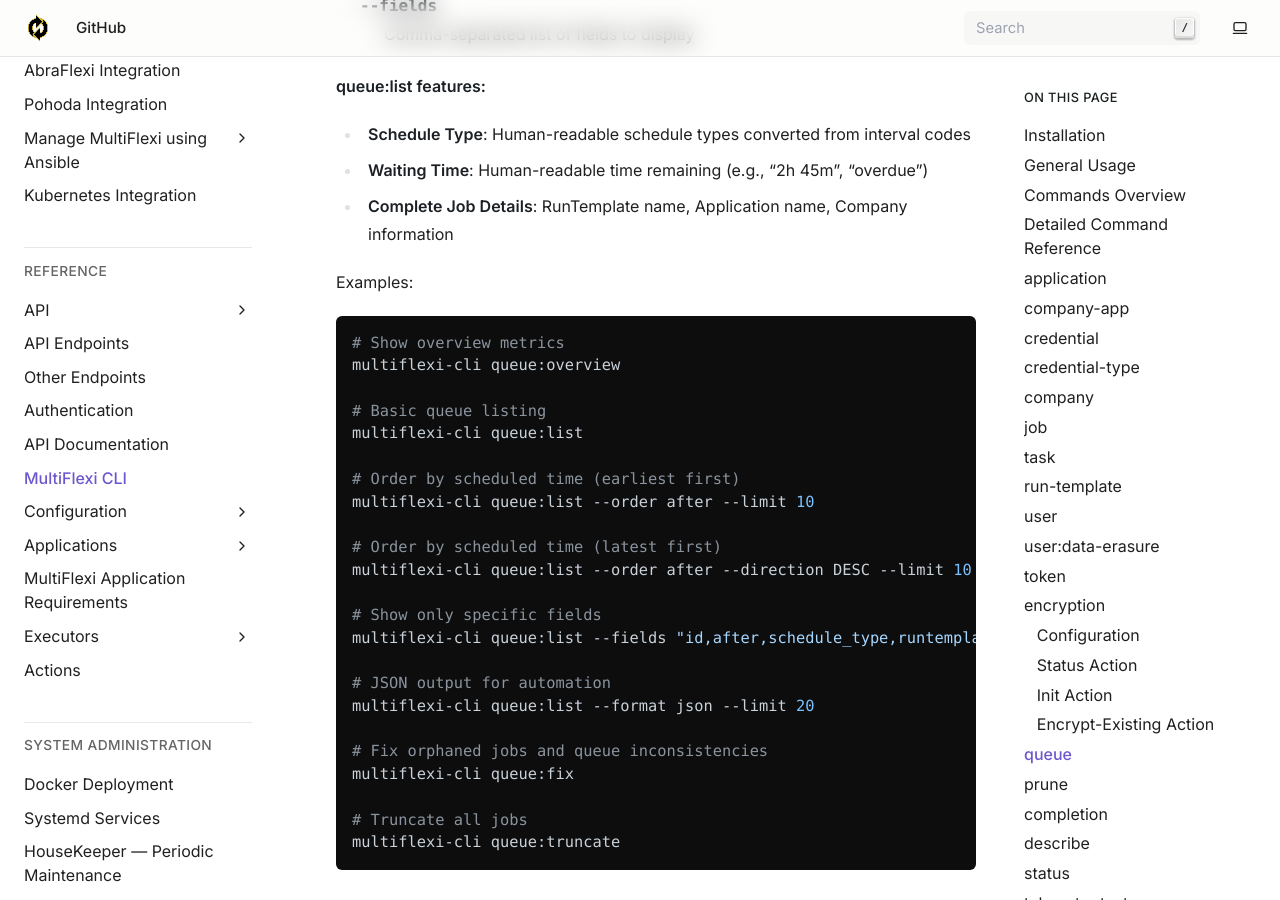
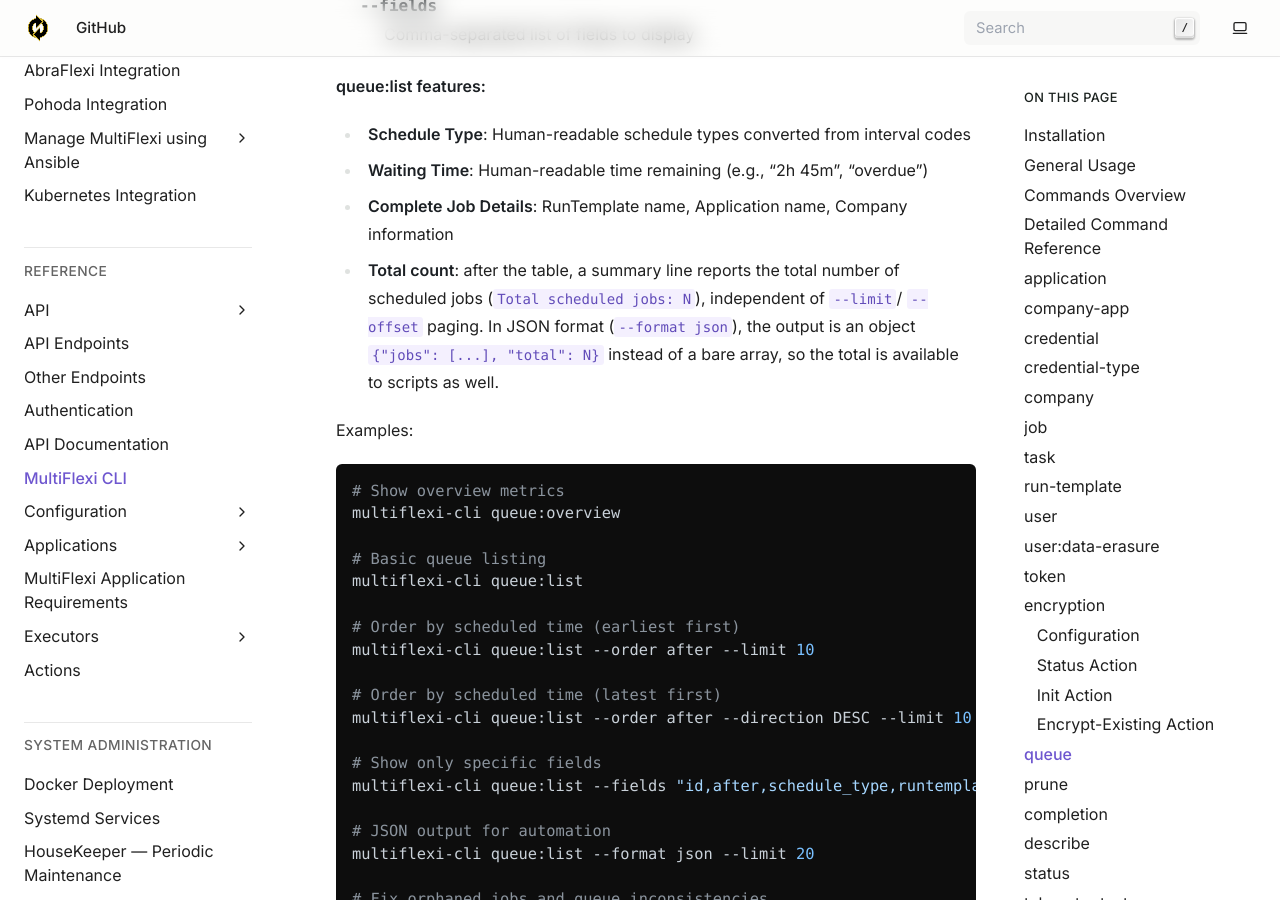
Before and after one commit to VitexSoftware/multiflexi-doc-en, a Sphinx documentation site: the page built from source/reference/cli.rst, in a window 1280 px wide and 900 px high, scrolled down 23861 px. Built offline with Sphinx 7.4.7, drawn with Linux system fonts in a browser that asks for light colours.

Commit message:
docs(cli): document queue:list total count summary
queue:list now prints a total scheduled jobs count after the table
and wraps JSON output as {"jobs": [...], "total": N}.

Co-Authored-By: Claude Sonnet 5 <noreply@anthropic.com>

```diff
--- a/source/reference/cli.rst
+++ b/source/reference/cli.rst
@@ -720,6 +720,11 @@ Options:
 - **Schedule Type**: Human-readable schedule types converted from interval codes
 - **Waiting Time**: Human-readable time remaining (e.g., "2h 45m", "overdue")
 - **Complete Job Details**: RunTemplate name, Application name, Company information
+- **Total count**: after the table, a summary line reports the total number of
+  scheduled jobs (``Total scheduled jobs: N``), independent of ``--limit``/
+  ``--offset`` paging. In JSON format (``--format json``), the output is an
+  object ``{"jobs": [...], "total": N}`` instead of a bare array, so the total
+  is available to scripts as well.
 
 Examples:
 
```
